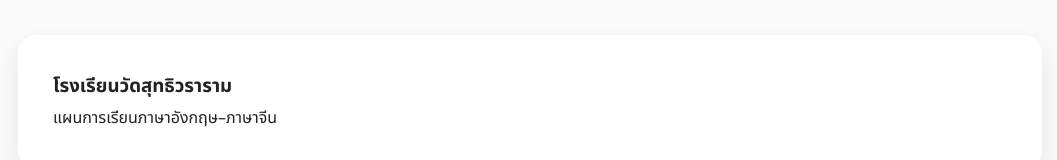
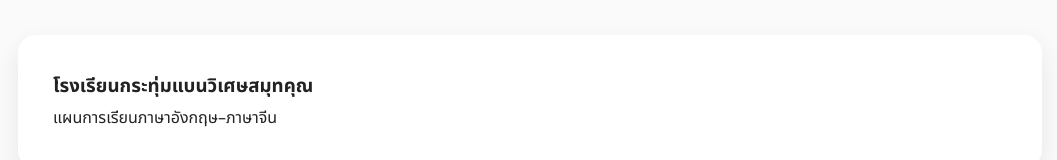
Before and after one commit to thamonwan-17/Portfolio, a plain HTML site: page index.html in a window 1280 px wide. Shown: the part 1486-1646 px from the top of the page, without its empty margins (110-1167 px from the left). Drawn offline with nearby package versions, Linux system fonts and the light colour scheme.

Commit message:
Update index.html

```diff
--- a/index.html
+++ b/index.html
@@ -98,7 +98,7 @@ Learn More
 <div class="card">
 
 <h3>
-โรงเรียนวัดสุทธิวราราม
+โรงเรียนกระทุ่มแบนวิเศษสมุทคุณ
 </h3>
 
 <p>
```
